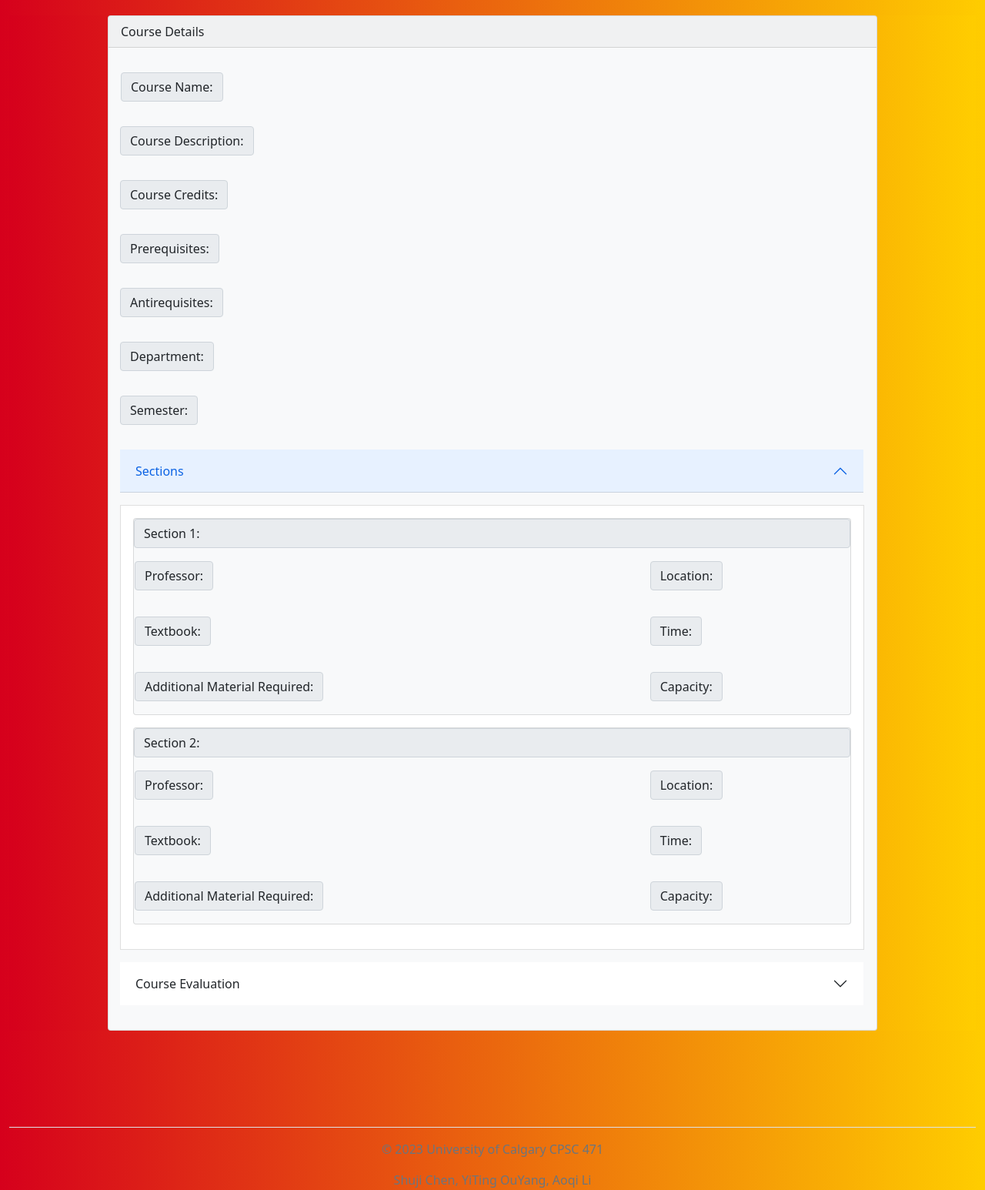
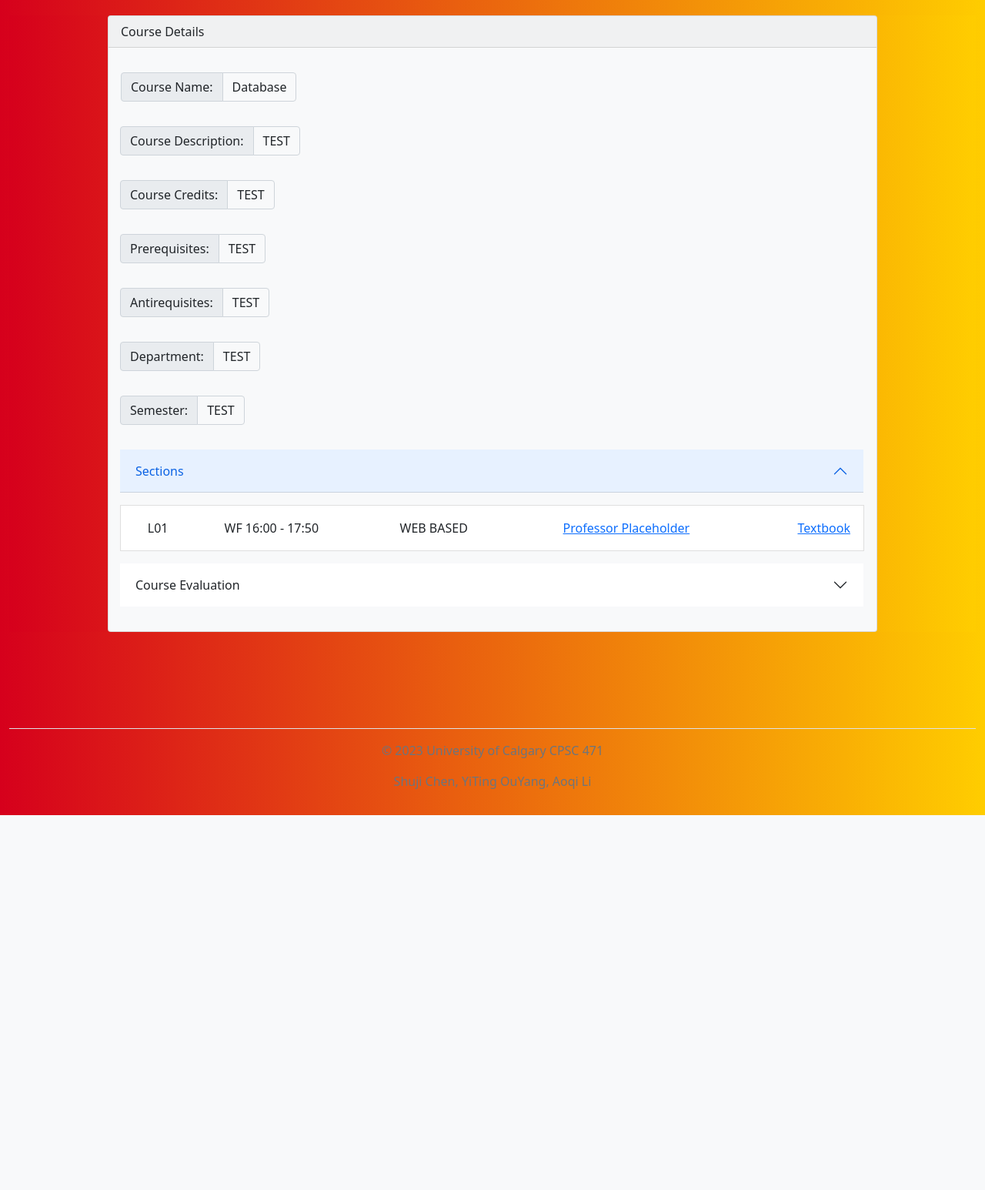
Before and after one commit to csj9703/University-Course-Management-Web-Application, a PHP site: page /courseDetailPage.php in a window 1280 px wide, after a click on "Sections". Shown: the part 95-1641 px from the top of the page at 77% size. After the commit the page ends 1154 px from the top, so only its background shows below. Run offline with PHP 8.4, Linux system fonts and the light colour scheme; the visitor is signed in with stand-in values (Sample User, id 1).

Commit message:
Update courseDetailBox.php

```diff
--- a/components/courseDetailBox.php
+++ b/components/courseDetailBox.php
@@ -6,31 +6,38 @@
             <!-- Course Name -->
             <div class="input-group mt-3 mb-3">
                 <span class="input-group-text">Course Name: </span>
+                <label class="input-group-text bg-light">Database</label>
             </div>
             <!-- Course Description -->
             <div class="input-group mt-3 mb-3">
                 <span class="input-group-text">Course Description: </span>
+                <label class="input-group-text bg-light">TEST</label>
             </div>
             <!-- Course Credits -->
             <div class="input-group mt-3 mb-3">
                 <span class="input-group-text">Course Credits: </span>
+                <label class="input-group-text bg-light">TEST</label>
             </div>
             <!-- Prerequisites Info -->
             <div class="input-group mt-3 mb-3">
                 <span class="input-group-text">Prerequisites: </span>
+                <label class="input-group-text bg-light">TEST</label>
             </div>
             <!-- Antirequisites Info -->
             <div class="input-group mt-3 mb-3">
                 <span class="input-group-text">Antirequisites: </span>
+                <label class="input-group-text bg-light">TEST</label>
             </div>
             <!-- Department Info -->
             <div class="input-group mt-3 mb-3">
                 <span class="input-group-text">Department: </span>
+                <label class="input-group-text bg-light">TEST</label>
             </div>
 
             <!-- Semester Info -->
             <div class="input-group mt-3 mb-3">
                 <span class="input-group-text">Semester: </span>
+                <label class="input-group-text bg-light">TEST</label>
             </div>
 
             <!-- Section Info -->
@@ -38,84 +45,28 @@
                 <button class="accordion-button collapsed" data-bs-toggle="collapse" data-bs-target="#courseCollapse" aria-expanded="false" aria-controls="antiReqCollapse">Sections</button>
             </div>
             <div class="card card-body collapse" aria-expanded="false" id="courseCollapse">
-
                 <!-- Section 1 -->
-                <div class="card text-dark bg-light mb-3">
-                    <span class="input-group-text">Section 1: </span>
-                    <table>
-                    <tr>
-                        <td><div class="input-group mt-3 mb-3">
-                            <span class="input-group-text">Professor: </span>
-                            </div>
-                        </td>
-
-                        <td><div class="input-group mt-3 mb-3">
-                            <span class="input-group-text">Location: </span>
-                            </div>
-                        </td>
-                    </tr>
-                    <tr>
-                        <td><div class="input-group mt-3 mb-3">
-                            <span class="input-group-text">Textbook: </span>
-                             </div>
-                        </td>
-                        <td><div class="input-group mt-3 mb-3">
-                            <span class="input-group-text">Time: </span>
-                            </div>
-                        </td>
-                    </tr>
-                    <tr>
-                         <td><div class="input-group mt-3 mb-3">
-                            <span class="input-group-text">Additional Material Required: </span>
-                            </div>
-                        </td>
-                        <td><div class="input-group mt-3 mb-3">
-                            <span class="input-group-text">Capacity: </span>
-                            </div>
-                        </td>
-                    </tr>
+                <td></td>
+                <td class="details-row-cell" colspan="3">
+                    <table id="uofc-table-3" class="uofc-table">
+                        <tbody>
+                            <tr class="">
+                                <td style="width:1em;padding:1px 0 1px 9px"></td>
+                                <!-- Section id -->
+                                <td style="width:5em;padding-left:3px">L01</td>
+                                <!-- Day and Time -->
+                                <td style="width:11em; text-align: center;">WF 16:00&nbsp;-&nbsp;17:50<br></td>
+                                <!-- Location -->
+                                <td style="width:16em; text-align: center;">WEB&nbsp;BASED<br></td>
+                                <!-- Instructor -->
+                                <td style="width:16em; text-align: center;"><a href="">Professor Placeholder</a></td>
+                                <!-- Textbook -->
+                                <td style="width:100px;text-align:right;"></td>
+                                <td style="width:70px"><a href="">Textbook</a></td>
+                            </tr>
+                        </tbody>
                     </table>
-                </div>
-
-                <!-- Section 2 -->
-                <div class="card text-dark bg-light mb-3">
-                    <span class="input-group-text">Section 2: </span>
-                    <table>
-                    <tr>
-                        <td><div class="input-group mt-3 mb-3">
-                            <span class="input-group-text">Professor: </span>
-                            </div>
-                        </td>
-
-                        <td><div class="input-group mt-3 mb-3">
-                            <span class="input-group-text">Location: </span>
-                            </div>
-                        </td>
-                    </tr>
-                    <tr>
-                        <td><div class="input-group mt-3 mb-3">
-                            <span class="input-group-text">Textbook: </span>
-                             </div>
-                        </td>
-                        <td><div class="input-group mt-3 mb-3">
-                            <span class="input-group-text">Time: </span>
-                            </div>
-                        </td>
-                    </tr>
-                    <tr>
-                         <td><div class="input-group mt-3 mb-3">
-                            <span class="input-group-text">Additional Material Required: </span>
-                            </div>
-                        </td>
-                        <td><div class="input-group mt-3 mb-3">
-                            <span class="input-group-text">Capacity: </span>
-                            </div>
-                        </td>
-                    </tr>
-                    </table>
-                </div>
-
-
+                </td>
             </div>
 
             <!-- Course evaluation -->
@@ -126,15 +77,20 @@
 
                 <div class="input-group mt-3 mb-3">
                     <span class="input-group-text">Course Difficulty: </span>
+                    <label class="input-group-text bg-light">TEST</label>
                 </div>
                 <div class="input-group mt-3 mb-3">
                     <span class="input-group-text">Course Workload: </span>
+                    <label class="input-group-text bg-light">TEST</label>
                 </div>
                 <div class="input-group mt-3 mb-3">
                     <span class="input-group-text">Course Rating: </span>
+                    <label class="input-group-text bg-light">TEST</label>
                 </div>
                 <div class="input-group mt-3 mb-3">
-                    <span class="input-group-text">Course Comments: </span>
+                    <h5 class="card-title">Course Comments: </h5>
+                    <hr>
+                    <p class="card-text bg-light">"Lorem ipsum dolor sit amet, consectetur adipiscing elit, sed do eiusmod tempor incididunt ut labore et dolore magna aliqua. Ut enim ad minim veniam, quis nostrud exercitation ullamco laboris nisi ut aliquip ex ea commodo consequat. Duis aute irure dolor in reprehenderit in voluptate velit esse cillum dolore eu fugiat nulla pariatur. Excepteur sint occaecat cupidatat non proident, sunt in culpa qui officia deserunt mollit anim id est laborum."</p>
                 </div>
 
             </div>
```
